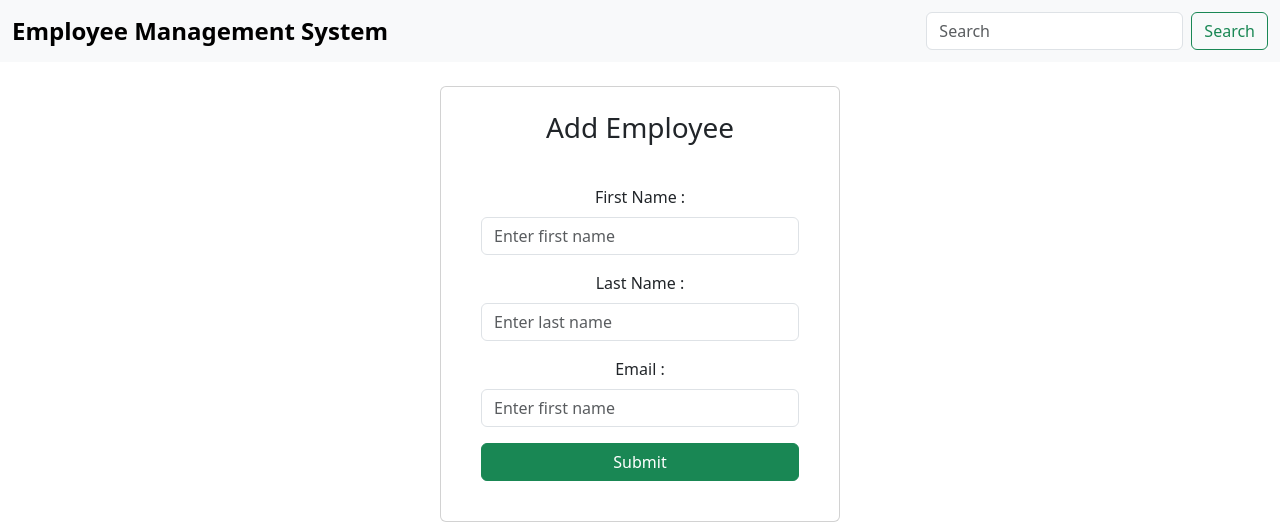
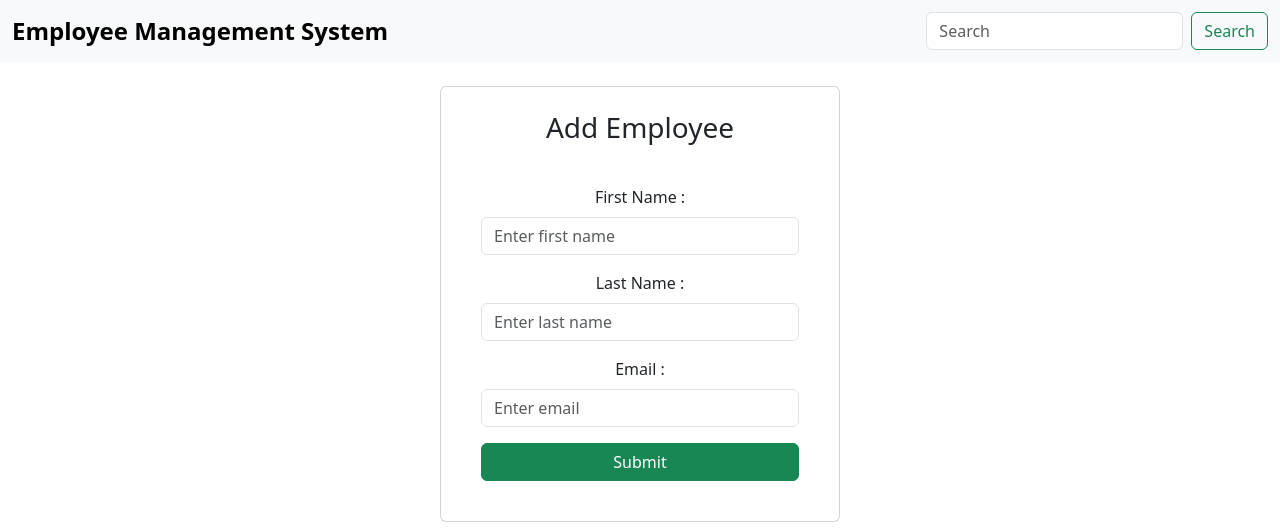
Before and after one commit to muntasirrifat23/Java-Employee-Management-Frontend, a React (Vite) app: page /add-employee in a window 1280 px wide. Shown: the top 531 px of the page. Built offline with nearby package versions, Linux system fonts and the light colour scheme.

Commit message:
'form-setup'

```diff
--- a/src/components/AddEmployee.jsx
+++ b/src/components/AddEmployee.jsx
@@ -1,5 +1,5 @@
 import React, { useState } from "react";
-import { createEmployee } from "../services/EmployeeService";
+import { createEmployee, listEmployee } from "../services/EmployeeService";
 import { useNavigate } from "react-router-dom";
 
 const AddEmployee = () => {
@@ -7,45 +7,101 @@ const AddEmployee = () => {
   const [lastName, setLastName] = useState("");
   const [email, setEmail] = useState("");
 
-  const navigator = useNavigate();
+  const [fieldErrors, setFieldErrors] = useState({});
+  const [toast, setToast] = useState({ show: false, message: "", type: "" });
 
-  function saveEmployee(e) {
+  const navigate = useNavigate();
+
+  const saveEmployee = async (e) => {
     e.preventDefault();
+    setFieldErrors({});
+    setToast({ show: false, message: "", type: "" });
 
-    const employee = { firstName, lastName, email };
-    console.log(employee);
+    let errors = {};
 
-    createEmployee(employee).then((response) => {
-      console.log(response.data);
-      navigator("/employee");
-    });
-  }
+    // Inline validation
+    if (!firstName.trim()) errors.firstName = "First name is required";
+    if (!lastName.trim()) errors.lastName = "Last name is required";
+    if (!email.trim()) errors.email = "Email is required";
 
-  //   const handleSubmit = (e) => {
-  //     e.preventDefault();
-  //     console.log(employee);
-  //     // Add API call here to save employee if needed
-  //   };
+    if (Object.keys(errors).length > 0) {
+      setFieldErrors(errors);
+      return;
+    }
+
+    try {
+      // Get all employees to check duplicate email
+      const response = await listEmployee();
+      const employees = response.data;
+
+      const isDuplicate = employees.some(
+        (emp) => emp.email.toLowerCase() === email.toLowerCase()
+      );
+
+      if (isDuplicate) {
+        setToast({ show: true, message: "Email is already registered!", type: "danger" });
+        return;
+      }
+
+      // Create employee
+      await createEmployee({ firstName, lastName, email });
+
+      // Show success toast
+      setToast({ show: true, message: "Employee Added Successfully!", type: "success" });
+
+      // Clear form
+      setFirstName("");
+      setLastName("");
+      setEmail("");
+
+      // Navigate after 1.5 seconds
+      setTimeout(() => navigate("/employee"), 1500);
+    } catch (err) {
+      console.error(err);
+      setToast({ show: true, message: "Something went wrong!", type: "danger" });
+    }
+  };
 
   return (
     <div className="container mt-4 mb-4 d-flex justify-content-center">
       <div className="card p-4" style={{ maxWidth: "400px", width: "100%" }}>
         <h3 className="text-center mb-4">Add Employee</h3>
+
+        {/* Toast */}
+        {toast.show && (
+          <div
+            className={`toast align-items-center text-bg-${toast.type} border-0 show mb-3`}
+            role="alert"
+            aria-live="assertive"
+            aria-atomic="true"
+            style={{ position: "absolute", top: 20, right: 20, zIndex: 9999 }}
+          >
+            <div className="d-flex">
+              <div className="toast-body">{toast.message}</div>
+              <button
+                type="button"
+                className="btn-close btn-close-white me-2 m-auto"
+                onClick={() => setToast({ ...toast, show: false })}
+              ></button>
+            </div>
+          </div>
+        )}
+
         <div className="card-body">
-          {/* <form onSubmit={handleSubmit}> */}
-          <form>
+          <form onSubmit={saveEmployee}>
             {/* First Name */}
             <div className="form-group mb-3">
               <label className="form-label">First Name :</label>
               <input
                 type="text"
-                className="form-control"
+                className={`form-control ${fieldErrors.firstName ? "is-invalid" : ""}`}
                 placeholder="Enter first name"
-                name="firstName"
                 value={firstName}
                 onChange={(e) => setFirstName(e.target.value)}
-                required
               />
+              {fieldErrors.firstName && (
+                <div className="invalid-feedback">{fieldErrors.firstName}</div>
+              )}
             </div>
 
             {/* Last Name */}
@@ -53,13 +109,14 @@ const AddEmployee = () => {
               <label className="form-label">Last Name :</label>
               <input
                 type="text"
-                className="form-control"
+                className={`form-control ${fieldErrors.lastName ? "is-invalid" : ""}`}
                 placeholder="Enter last name"
-                name="lastName"
                 value={lastName}
                 onChange={(e) => setLastName(e.target.value)}
-                required
               />
+              {fieldErrors.lastName && (
+                <div className="invalid-feedback">{fieldErrors.lastName}</div>
+              )}
             </div>
 
             {/* Email */}
@@ -67,20 +124,15 @@ const AddEmployee = () => {
               <label className="form-label">Email :</label>
               <input
                 type="email"
-                className="form-control"
-                placeholder="Enter first name"
-                name="email"
+                className={`form-control ${fieldErrors.email ? "is-invalid" : ""}`}
+                placeholder="Enter email"
                 value={email}
                 onChange={(e) => setEmail(e.target.value)}
-                required
               />
+              {fieldErrors.email && <div className="invalid-feedback">{fieldErrors.email}</div>}
             </div>
 
-            <button
-              type="submit"
-              className="btn btn-success w-100"
-              onClick={saveEmployee}
-            >
+            <button type="submit" className="btn btn-success w-100">
               Submit
             </button>
           </form>
--- a/src/components/listEmployee.jsx
+++ b/src/components/listEmployee.jsx
@@ -81,9 +81,10 @@ const ListEmployee = () => {
       <table className="table table-bordered table-striped">
         <thead className="table-light">
           <tr>
-            <th>Employee Id</th>
-            <th>Employee First Name</th>
-            <th>Employee Last Name</th>
+            <th>First Name</th>
+            <th>Last Name</th>
+            <th>Id</th>
+            <th>Email</th>
             <th>Update / Delete</th>
           </tr>
         </thead>
@@ -93,6 +94,8 @@ const ListEmployee = () => {
               <td>{employee.id}</td>
               <td>{employee.firstName}</td>
               <td>{employee.lastName}</td>
+              <td>{employee.email}</td>
+              <td></td>
             </tr>
           ))}
         </tbody>
```
